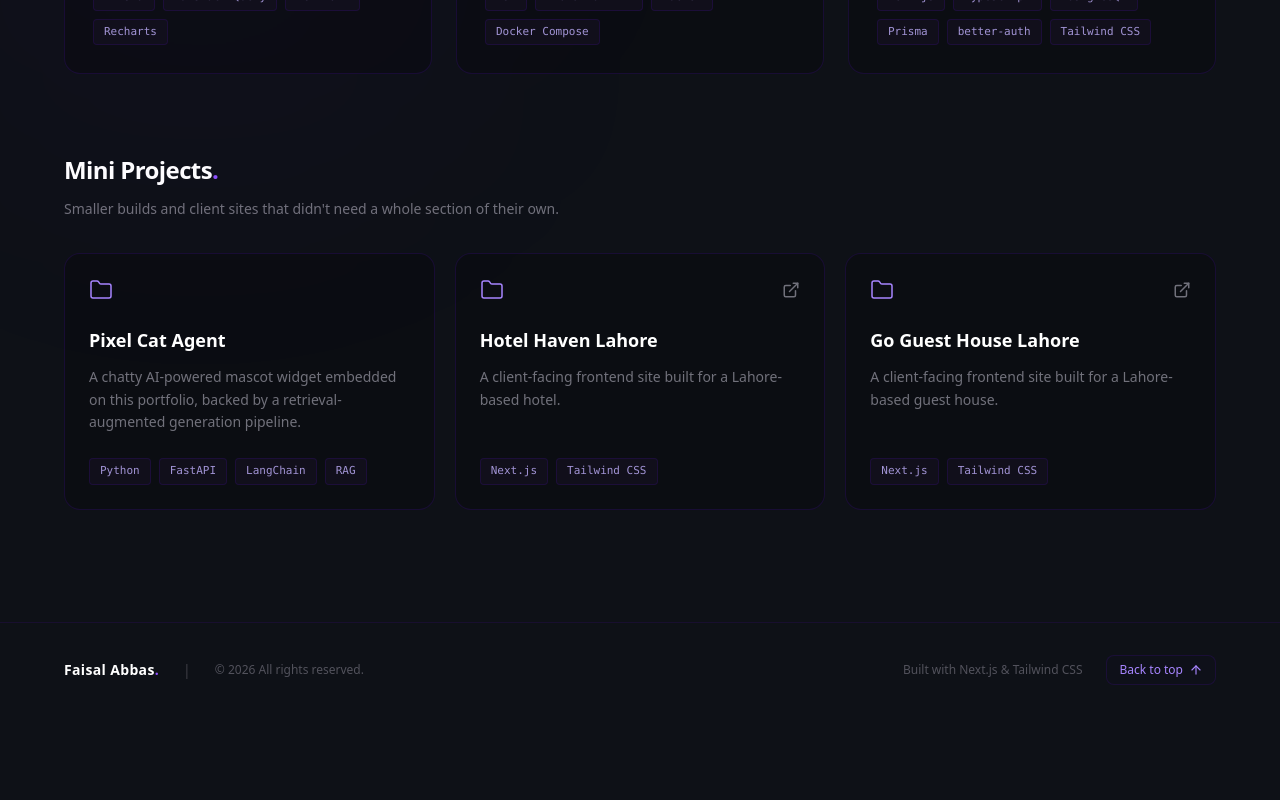
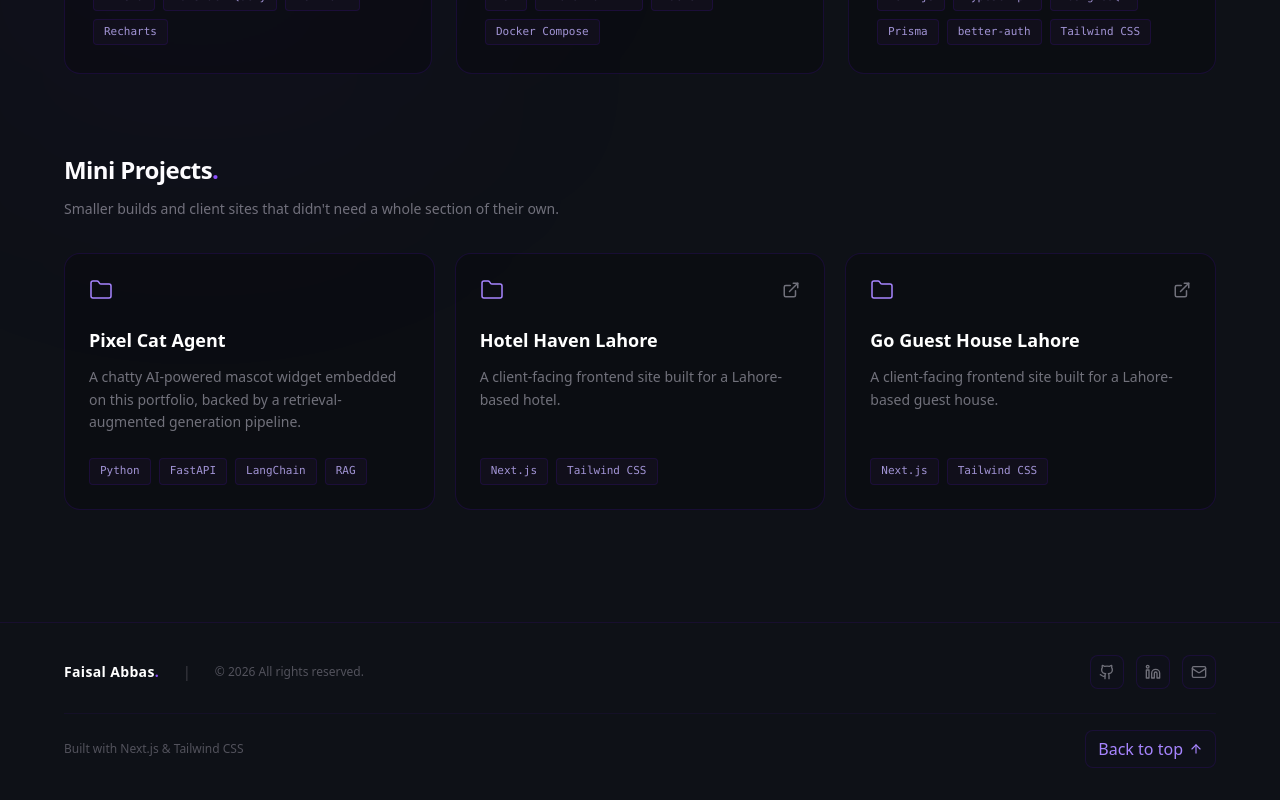
Before and after one commit to kaze1-dev/portfolio, a Next.js app: page / in a window 1280 px wide. Shown: the part 2782-3582 px from the top of the page. Before the commit the page ends 3499 px from the top, so only its background shows below. Built offline with nearby package versions, Linux system fonts and the light colour scheme.

Commit message:
feat: modify footer

```diff
--- a/components/Footer.tsx
+++ b/components/Footer.tsx
@@ -1,6 +1,6 @@
 "use client"
 import React from 'react'
-import { LuArrowUp } from 'react-icons/lu'
+import { LuArrowUp, LuGithub, LuLinkedin, LuMail } from 'react-icons/lu'
 
 const Footer = () => {
   const scrollToTop = () => {
@@ -9,7 +9,9 @@ const Footer = () => {
 
   return (
     <footer className="bg-[#0E1117] text-zinc-500 py-8 px-4 border-t border-violet-950/30">
-      <div className="max-w-6xl mx-auto flex flex-col sm:flex-row items-center justify-between gap-4">
+      <div className="max-w-6xl mx-auto flex flex-col gap-6">
+
+        <div className="flex flex-col sm:flex-row items-center justify-between gap-4">
           <div className="flex flex-col sm:flex-row items-center gap-2 sm:gap-6 text-sm text-center sm:text-left">
             <div className="font-bold text-white tracking-wide select-none">
               Faisal Abbas<span className="text-violet-500">.</span>
@@ -19,8 +21,38 @@ const Footer = () => {
               &copy; 2026 All rights reserved.
             </p>
           </div>
-        <div className="flex items-center space-x-6 text-xs">
-          <p className="text-zinc-600 hidden md:inline select-none">
+
+          <div className="flex items-center space-x-3">
+            <a
+              href="https://github.com/kaze1-dev"
+              target="_blank"
+              rel="noopener noreferrer"
+              aria-label="GitHub"
+              className="p-2 rounded-lg border border-violet-950/40 bg-[#13111F]/30 text-zinc-500 hover:text-violet-300 hover:border-violet-500/20 hover:bg-[#13111F]/60 transition-all duration-200"
+            >
+              <LuGithub size={16} />
+            </a>
+            <a
+              href="https://linkedin.com/in/your-handle"
+              target="_blank"
+              rel="noopener noreferrer"
+              aria-label="LinkedIn"
+              className="p-2 rounded-lg border border-violet-950/40 bg-[#13111F]/30 text-zinc-500 hover:text-violet-300 hover:border-violet-500/20 hover:bg-[#13111F]/60 transition-all duration-200"
+            >
+              <LuLinkedin size={16} />
+            </a>
+            <a
+              href="mailto:your-email@example.com"
+              aria-label="Email"
+              className="p-2 rounded-lg border border-violet-950/40 bg-[#13111F]/30 text-zinc-500 hover:text-violet-300 hover:border-violet-500/20 hover:bg-[#13111F]/60 transition-all duration-200"
+            >
+              <LuMail size={16} />
+            </a>
+          </div>
+        </div >
+
+        <div className="flex items-center justify-between border-t border-violet-950/20 pt-4">
+          <p className="text-xs text-zinc-600 select-none">
             Built with Next.js & Tailwind CSS
           </p>
           <button
@@ -32,8 +64,9 @@ const Footer = () => {
             <LuArrowUp size={14} className="transition-transform duration-200 group-hover:-translate-y-0.5" />
           </button>
         </div>
-      </div>
-    </footer>
+
+      </div >
+    </footer >
   )
 }
 
```
Lines whose indentation alone changed are shown as unchanged.
